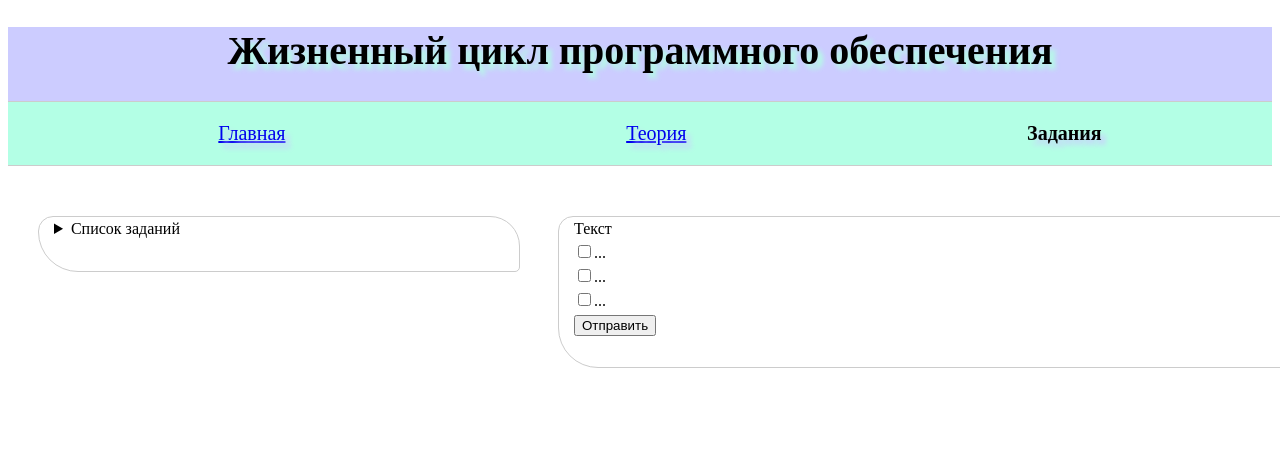
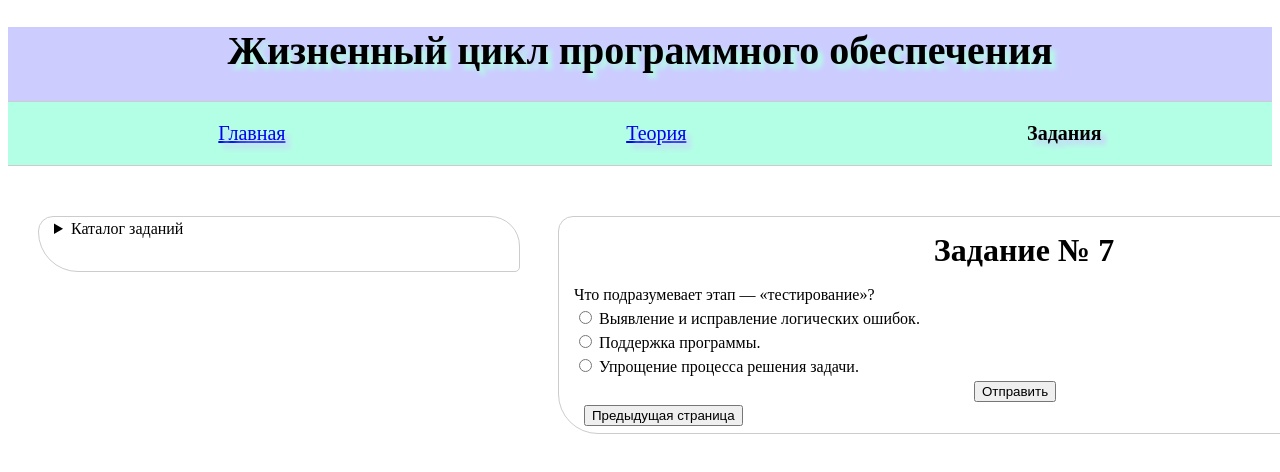
Before and after one commit to The-Meaning-Of-Live-Is-In-Love/Study, a plain HTML site: page Themes/Theme_1/Tasks/Task_7.html in a window 1280 px wide. Shown: the top 472 px of the page. Drawn offline with Linux system fonts and the light colour scheme.

Commit message:
Update Task_7.html

```diff
--- a/Themes/Theme_1/Tasks/Task_7.html
+++ b/Themes/Theme_1/Tasks/Task_7.html
@@ -35,7 +35,7 @@
         <div class = "Sidebar">
             <details>
                 <summary>
-                    Список заданий
+                    Каталог заданий
                 </summary>
                 <ul>
                     <li>
@@ -91,22 +91,42 @@
                 </ul>
             </details>
         </div>
-        <script src = "JavaScript/Main.js">
-        </script>
         <div class = "Main_Text">
-            Текст
+            <div class = "Main_Text_Header">
+                <h1>
+                    Задание № 7
+                </h1>
+            </div>
+            Что подразумевает этап — «тестирование»?
             <div>
-                <form onsubmit = "return Answer_7('Task_Answer_1_1')">
-                    <input type = "checkbox" name = "Task_Answer_1_1" id = "Task_Answer_1_1"/>...
+                <script src = "JavaScript/Main.js">
+                </script>
+                <form onsubmit = "return Answer_7('Task_Answer_7')">
+                    <input type = "radio" name = "Task_Answer_7" id = "Task_Answer_7_1" value = "1"/>
+                    Выявление и исправление логических ошибок.
                     <br>
-                    <input type = "checkbox" name = "Task_Answer_1_2" id = "Task_Answer_1_3"/>...
+                    <input type = "radio" name = "Task_Answer_7" id = "Task_Answer_7_2" value = "2"/>
+                    Поддержка программы.
                     <br>
-                    <input type = "checkbox" name = "Task_Answer_1_2" id = "Task_Answer_1_3"/>...
+                    <input type = "radio" name = "Task_Answer_7" id = "Task_Answer_7_3" value = "3"/>
+                    Упрощение процесса решения задачи.
                     <br>
-                    <button type = "submit">
-                        Отправить
+                    <div class = "Button_Center">
+                        <button type = "submit">
+                            Отправить
+                        </button>
+                    </div>
+                </form>
+                <div class = "Button_Left">
+                    <button onclick = "window.location = 'Task_6.html'">
+                        Предыдущая страница
                     </button>
-                </form>
+                </div>
+                <div class = "Button_Right">
+                    <button onclick = "window.location = 'Task_8.html'">
+                        Следующая страница
+                    </button>
+                </div>
             </div>
         </div>
     </body>
```
